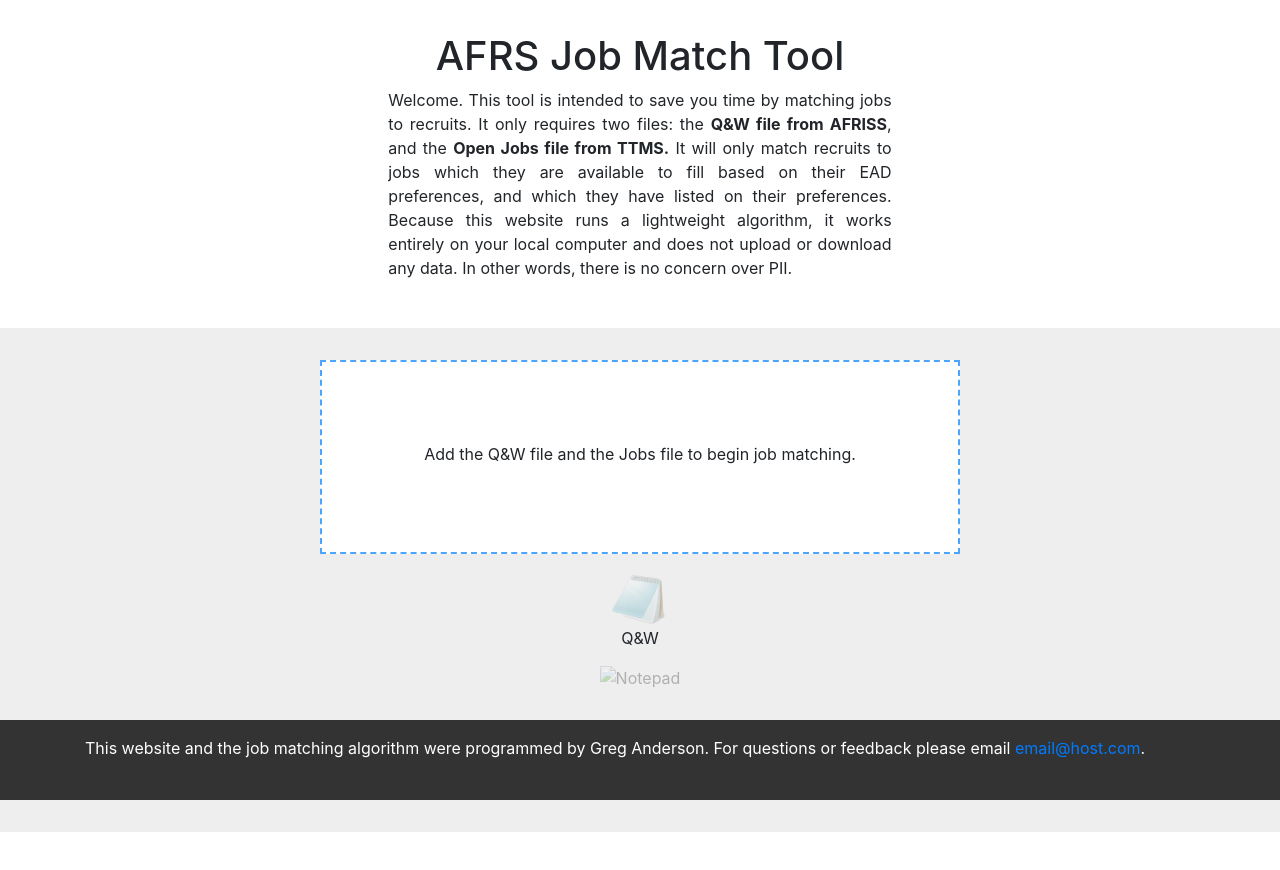
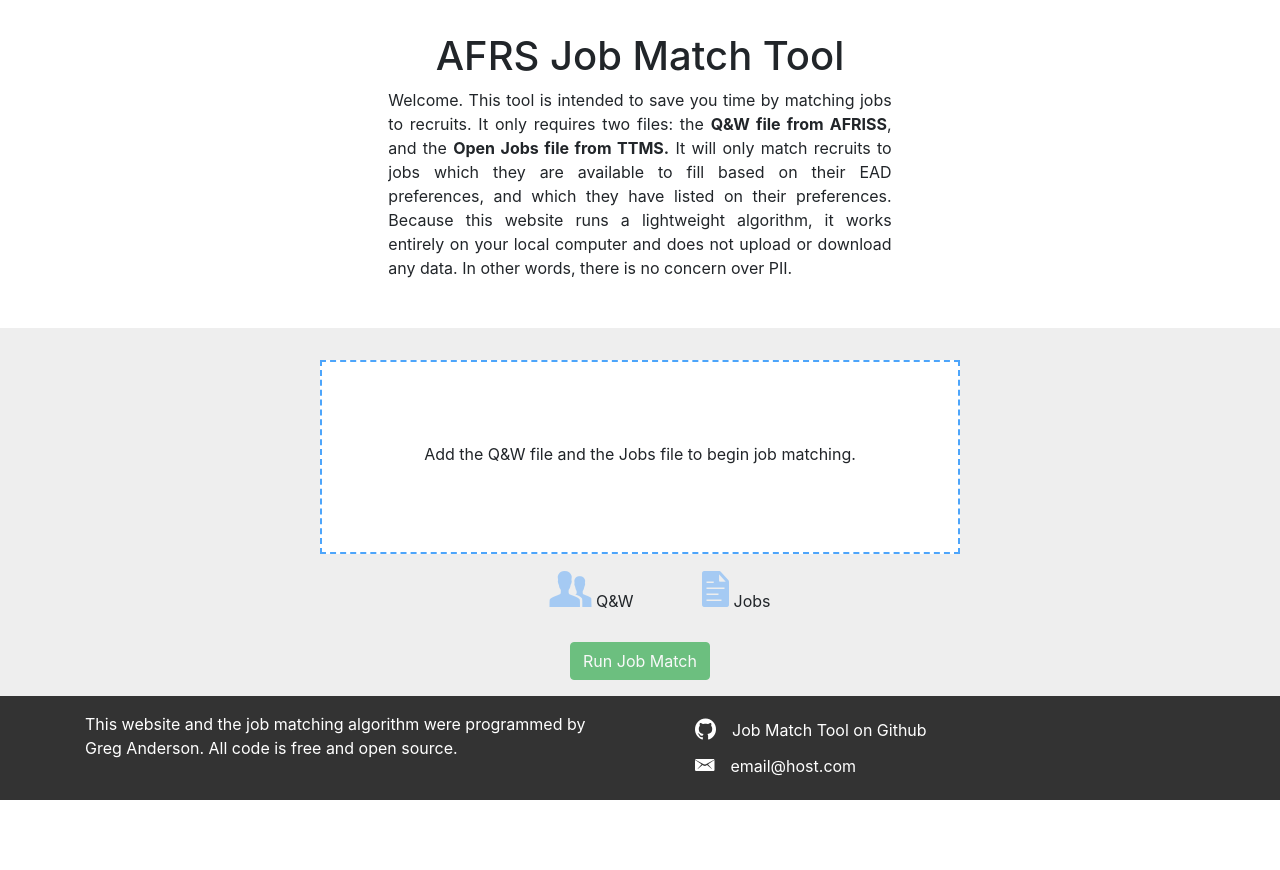
Before and after one commit to ganders3/jmt, a plain HTML site: page index.html in a window 1280 px wide. After the commit the page ends 840 px from the top, so only its background shows below. Drawn offline with nearby package versions, Linux system fonts and the light colour scheme; files whose address does not match are found by name.

Commit message:
Add files via upload

```diff
--- a/app.js
+++ b/app.js
@@ -16,10 +16,16 @@ $(document).ready(() => {
 
 
 function initializeDom() {
-	$('#btn-run-jmt').attr('disabled', 'disabled');
+	$('#btn-run-jmt').attr({
+		disabled: 'disabled',
+		style: 'cursor: not-allowed'
+	});
+	// $('#btn-run-jmt').attr('style', 'cursor: not-allowed');
 	$('#sec-intro').show('fast');
 	$('#sec-file-browse').show('fast');
 	$('#sec-results').hide();
+
+	checkForRequiredFiles();
 }
 
 
@@ -31,13 +37,16 @@ function handleFiles() {
 
 function readFiles() {
 	var currentFiles = input.files;
-	for(i=0; i<currentFiles.length; i++) {
-		if(validFileType(currentFiles[i])) {
+
+	for (i=0; i<currentFiles.length; i++) {
+		if (validFileType(currentFiles[i])) {
 			let fileReader = new FileReader();
+
 			fileReader.onload = (fr) => {
 				validFileContents(fr.target.result);
 				checkForRequiredFiles();
 			}
+
 			fileReader.readAsText(currentFiles[i]);
 		}
 	}
@@ -66,16 +75,19 @@ function validFileType(file) {
 function validFileContents(contents) {
 	if(contents.slice(0,4) === 'AFSC') {
 		jobsString = contents;
-		$('#excel').removeClass('icon-disabled');
+		// $('#excel').removeClass('icon-disabled');
+		$('#icon-jobs').removeClass('icon-disabled');
 	} else if(contents.slice(0,4) === 'Prog') {
 		qwString = contents;
-		$('#notepad').removeClass('icon-disabled');
+		// $('#notepad').removeClass('icon-disabled');
+		$('#icon-qw').removeClass('icon-disabled');
 	}
 }
 
 function checkForRequiredFiles() {
 	if(qwString && jobsString) {
 		$('#btn-run-jmt').removeAttr('disabled');
+		$('#btn-run-jmt').attr('style','cursor: pointer');
 	}
 }
 
@@ -108,7 +120,6 @@ function parseDataString(string, delimiter, lineBreak, containsHeader) {
 		//Split each line by commas to get an array of each entry
 		var fields = line.split(delimiter);
 		fields = fixFragmentedStrings(fields)
-		console.log(fields);
 
 		arr.push({});
 		for(i=0; i<fields.length; i++) {
@@ -116,11 +127,10 @@ function parseDataString(string, delimiter, lineBreak, containsHeader) {
 		}
 	});
 	return arr;
+
 }
 
-
 function fixFragmentedStrings(arr) {
-	console.log('before:', arr);
 	var fragmentedString = '';
 	arr.forEach((field, ind) => {
 		if(field.search('\"') !== -1) {
@@ -134,7 +144,6 @@ function fixFragmentedStrings(arr) {
 			}
 		}
 	});
-	console.log('after:', arr);
 	return arr;
 }
 
--- a/index.html
+++ b/index.html
@@ -9,7 +9,8 @@
 
     <title>Job Match Tool</title>
 
-    <link rel="stylesheet" href="vendor/bootstrap/css/bootstrap.min.css">
+    <link rel="stylesheet" href="vendor/bootstrap/css/bootstrap.css">
+    <link rel="stylesheet" href="vendor/ionicons/css/ionicons.css">
     <link rel="stylesheet" href="style.css">
   </head>
 
@@ -36,27 +37,47 @@
       <div>
         <form method="post" enctype="multipart/form-data">
           <label for="file-uploads">Add the Q&amp;W file and the Jobs file to begin job matching.</label>
-          <!-- <div> -->
             <input type="file" id="file-uploads" name="file-uploads" accept=".csv, .xlsx, .xls" multiple>
-          <!-- </div> -->
+
+<!--           <div class="file-preview">
+            <div class="d-inline">
+              <img id="notepad" class="icon-disabled" src="img/icon-notepad.png" alt="Excel">
+              <p id="qw-file-path">Q&amp;W</p>
+            </div>
+
+            <div class="d-inline">
+              <img id="excel" class="icon-disabled" src="img/icon-excel.png" alt="Notepad">
+              <p id="jobs-file-path">Jobs</p>
+            </div>
+          </div> -->
         </form>
       </div>
 
 
-        <div class="file-preview">
-          <div class="d-inline">
-            <img id="notepad" class="icon-disabled" src="img/icon-notepad.png" alt="Excel">
-            <p>Q&amp;W</p>
-          </div>
+      <div class="file-preview">
+        <ul class="ul-files">
+          <li><i id="icon-qw" class="ion-person-stalker icon-main icon-md icon-disabled"></i> Q&amp;W</li>
+          <li><i id="icon-jobs" class="ion-document-text icon-main icon-md icon-disabled"></i> Jobs</li>
+        </ul>
 
-          <div class="d-inline">
-            <img id="excel" class="icon-disabled" src="img/icon-excel.png" alt="Notepad">
-            <p>Jobs</p>
-          </div>
-        </div>
+      </div>
+
+
+        <!-- <div class="file-preview"> -->
+          <!-- <div class="d-inline"> -->
+            <!-- <img id="notepad" class="icon-disabled" src="img/icon-notepad.png" alt="Excel"> -->
+            <!-- <p id="qw-file-path"><i id="icon-qw" class="ion-person-stalker icon-md icon-disabled"></i> Q&amp;W</p> -->
+            <!-- <p id="jobs-file-path"><i id="icon-jobs" class="ion-document-text icon-md icon-disabled"></i> Jobs</p> -->
+          <!-- </div> -->
+
+          <!-- <div class="d-inline"> -->
+            <!-- <img id="excel" class="icon-disabled" src="img/icon-excel.png" alt="Notepad">               -->
+            <!-- <p id="jobs-file-path"><i id="icon-jobs" class="ion-document-text icon-md icon-disabled"></i> Jobs</p> -->
+          <!-- </div> -->
+        <!-- </div> -->
 
       <div>
-        <button type="button" onclick="startProgram()" id="btn-run-jmt" class="btn btn-primary">Run Job Match</button>
+        <button type="button" onclick="startProgram()" id="btn-run-jmt" class="btn btn-success">Run Job Match</button>
       </div>
     </section>
 
@@ -76,8 +97,8 @@
 
       <section id="results-buttons" class="section-2">
         <div class="container text-center">
-          <a class="btn btn-primary" id="csv-link">Download results</a>
-          <button onclick="endProgram()" class="btn btn-secondary">Start over</button>
+          <a class="btn btn-primary" id="csv-link">Download Results</a>
+          <button onclick="endProgram()" class="btn btn-secondary">Start Over</button>
         </div>
       </section>
 
@@ -93,14 +114,24 @@
     </section>
 
 
-
-
-
     <footer class="footer">
       <div class="container">
-        <span>
-          This website and the job matching algorithm were programmed by Greg Anderson. For questions or feedback please email <a href="mailto:email@host.com">email@host.com</a>.
-        </span>
+        <div class="row">
+
+          <div class="col">
+            <span>
+              This website and the job matching algorithm were programmed by Greg Anderson. All code is free and open source.
+            </span>
+          </div>
+
+          <div class="col">
+            <ul class="ul-footer">
+              <li><a href="https://github.com/ganders3/jmt" target="blank"><i class="ion-social-github icon-sm icon-footer"></i><span class="icon-text">Job Match Tool on Github</span></a></li>
+              <li><a href="mailto:email@host.com"><i class="ion-email icon-sm icon-footer"></i>email@host.com</a></li>
+            </ul>
+          </div>
+
+        </div>
       </div>
     </footer>
 
--- a/job-match.js
+++ b/job-match.js
@@ -280,8 +280,11 @@ function matchJobs() {
 			job.filledBy = undefined;
 		});
 
-		//Randomly sort the jobs order
-		// sortJobs();
+		//Sort jobs based on which are hardest to fill
+		jobs.sort((a,b) => {
+			return a.possibleFills - b.possibleFills;
+		});
+		// sortJobs(false);
 
 		//Reset each person to be unselected
 		qw.forEach((person) => {
@@ -293,15 +296,15 @@ function matchJobs() {
 	}
 
 
-	function sortJobs(random) {
-		if (random) {
-			jobs = shuffleArray(jobs);
-		} else {
-			jobs.sort((a,b) => {
-				return a.possibleFills - b.possibleFills;
-			});
-		}
-	}
+	// function sortJobs() {
+	// 	if (random) {
+	// 		jobs = shuffleArray(jobs);
+	// 	} else {
+	// 		jobs.sort((a,b) => {
+	// 			return a.possibleFills - b.possibleFills;
+	// 		});
+	// 	}
+	// }
 
 
 	function filterAndSortQw(qw, matchingEad, matchingAfsc) {
@@ -427,7 +430,8 @@ function updateDom() {
 		var msg;
 		var cl = 'list-group-item-';
 		if(match.jobInd !== undefined && match.qwInd !== undefined) {
-			msg = 'Job ' + match.jobInd + ' matched to person ' + match.qwInd;
+			// msg = 'Job ' + match.jobInd + ' matched to person ' + match.qwInd;
+			msg = 'Job ' + jobs[match.jobInd].afsc + ' matched to person ' + match.qwInd;
 			cl += 'success';
 		} else if(match.jobInd !== undefined) {
 			msg = 'Job ' + match.jobInd + ' was not filled';
--- a/style.css
+++ b/style.css
@@ -15,22 +15,26 @@ h1, h2 {
 
 
 form {
+	width: 50%;
+	padding: 0;
 	display: inline-block;
-	width: 50%;
 	background-color: #fff;
 	border: 2px dashed #4da5fb;
-	padding: 0;
+}
+
+
+label, input {
+	width: 100%;
+	cursor: pointer;
 }
 
 label {
 	height: 10rem;
-	width: 100%;
 	padding: 5rem;
 	margin: 0;
 }
 
 input {
-	width: 100%;
 	opacity: 0;
 }
 
@@ -43,7 +47,9 @@ div {
 	/*margin-top: 1rem;*/
 }
 
-
+ul {
+	list-style: none;
+}
 
 .section-1, .section-2 {
 	padding: 2rem 0rem;
@@ -67,10 +73,16 @@ div {
 	align-content: center;
 }
 
-.file-preview {
-	margin: 1rem;
-	/*display: inline-block;*/
+.file-preview ul {
+	overflow: hidden;
 }
+
+.file-preview ul li {
+	display: inline-block;
+	margin: 0 2rem;
+	/*float: left;*/
+}
+
 
 
 .file-preview img {
@@ -88,6 +100,14 @@ div {
 	cursor: pointer;
 }
 
+.card-deck {
+	margin: 1rem 2rem 0 2rem;
+}
+
+.card {
+	padding: 1rem;
+}
+
 .icon-disabled {
 	opacity: 0.3;
 }
@@ -103,12 +123,51 @@ div {
 }
 
 
+.page-footer {
+/*	background-color: #333;
+	color: #fff;*/
+}
 .footer {
 	width: 100%;
-	height: 5rem;
-	padding: 1rem;
+	height: auto;
+	padding-top: 1rem;
 	bottom: 0;
 	position: fixed;
 	background-color: #333;
 	color: #fff;
 }
+
+.icon-main {
+	color: #007bff;
+}
+
+.icon-sm {
+	font-size: 1.5rem;
+}
+
+.icon-md {
+	font-size: 3rem;
+}
+
+.icon-lg {
+	font-size: 4rem;
+}
+
+.icon-footer {
+	margin-right: 1rem;
+}
+
+.ul-footer a{
+	color: #fff;
+	text-decoration: none;
+	display: flex;
+	align-items: center;
+}
+
+.ul-footer a:hover {
+	color: #007bff;
+}
+
+.icon-text {
+	/*vertical-align: middle;*/
+}
```
